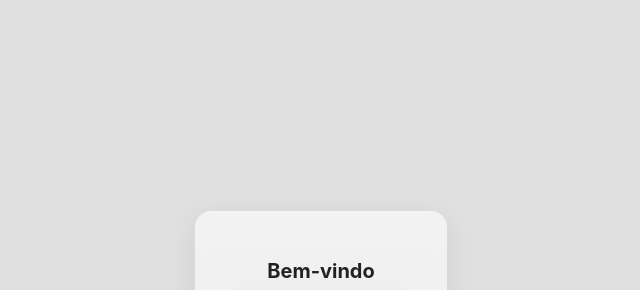
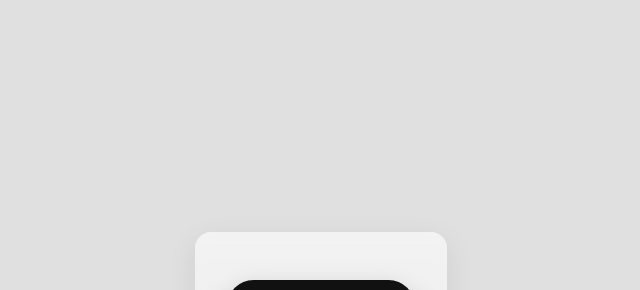
Before and after one commit to MarquinZzZ/riquelly1, a plain HTML site: page index.html in a window 1280 px wide. Shown: the part 94-384 px from the top of the page, without its empty margins (319-959 px from the left). Drawn offline with Linux system fonts and the light colour scheme.

Commit message:
Remove welcome heading from index.html

```diff
--- a/index.html
+++ b/index.html
@@ -64,7 +64,6 @@
 </head>
 <body>
   <div class="card">
-    <h1>Bem-vindo</h1>
     <a id="entrarBtn" class="btn" href="#">Entrar agora</a>
   </div>
 
```
